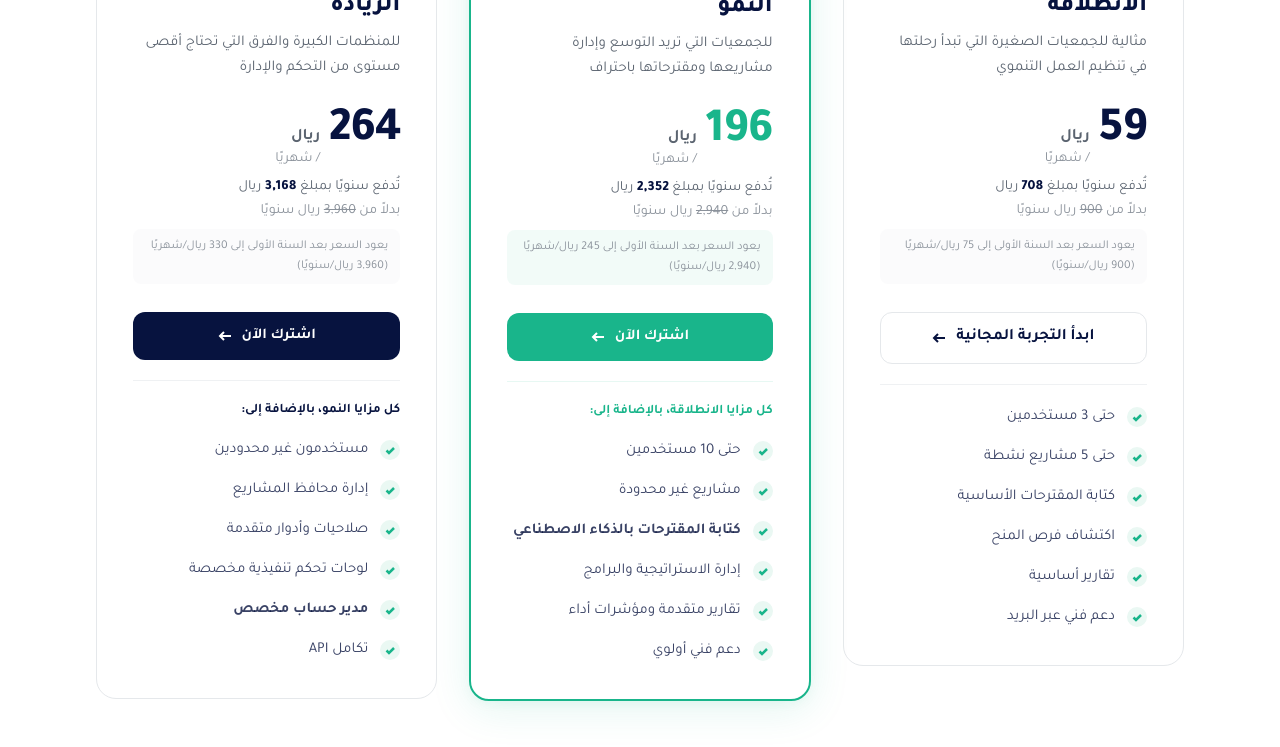
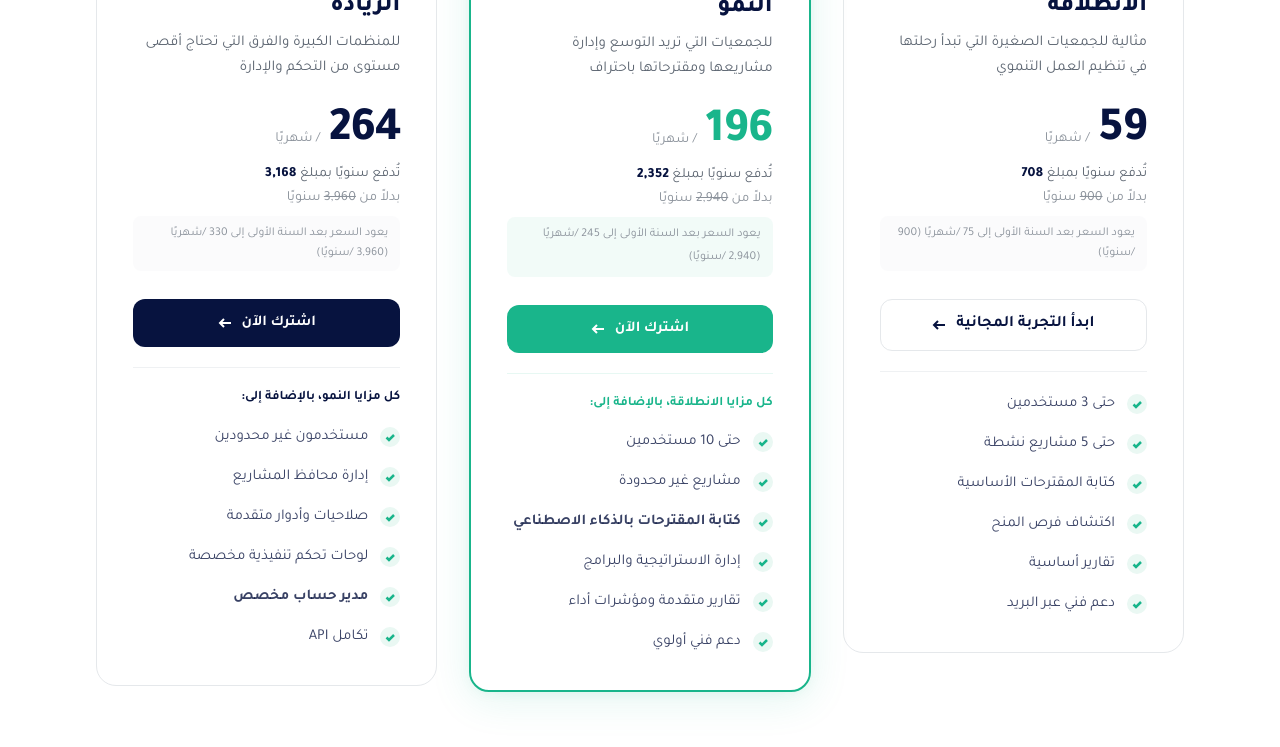
Before and after one commit to ANasserkh/jazeel-website-v2, a Nuxt app: page /pricing in a window 1280 px wide. Shown: the part 740-1487 px from the top of the page. Built offline with nearby package versions, Linux system fonts and the light colour scheme; a small style sheet from the web is missing.

Commit message:
fix : fix riyal commit

```diff
--- a/app/pages/pricing.vue
+++ b/app/pages/pricing.vue
@@ -86,20 +86,23 @@ function openServiceDialog(type) {
                         <div class="mb-7">
                             <div class="flex items-baseline gap-2 mb-2">
                                 <span class="text-[3rem] font-extrabold text-navy leading-none tracking-tight">59</span>
-                                <div class="flex flex-col">
-                                    <span class="text-base font-bold text-neutral-text">ريال</span>
+                                <div class="flex items-center">
+                                    <span class="icon-saudi_riyal_new text-3xl font-bold text-neutral-text"></span>
                                     <span class="text-sm text-neutral-light">/ شهريًا</span>
                                 </div>
                             </div>
                             <p class="text-sm text-neutral-text mt-2">
-                                تُدفع سنويًا بمبلغ <strong class="text-navy font-extrabold">708</strong> ريال
+                                تُدفع سنويًا بمبلغ <strong class="text-navy font-extrabold">708</strong> <span
+                                    class="icon-saudi_riyal_new"></span>
                             </p>
                             <p class="text-sm text-neutral-light mt-1">
-                                بدلاً من <span class="price-strike">900</span> ريال سنويًا
+                                بدلاً من <span class="price-strike">900</span> <span
+                                    class="icon-saudi_riyal_new"></span> سنويًا
                             </p>
                             <p
                                 class="text-xs text-neutral-light mt-2 leading-relaxed bg-neutral-bg/60 rounded-lg px-3 py-2">
-                                يعود السعر بعد السنة الأولى إلى 75 ريال/شهريًا (900 ريال/سنويًا)
+                                يعود السعر بعد السنة الأولى إلى 75 <span class="icon-saudi_riyal_new"></span>/شهريًا
+                                (900 <span class="icon-saudi_riyal_new"></span>/سنويًا)
                             </p>
                         </div>
 
@@ -186,20 +189,23 @@ function openServiceDialog(type) {
                             <div class="flex items-baseline gap-2 mb-2">
                                 <span
                                     class="text-[3rem] font-extrabold text-jgreen leading-none tracking-tight">196</span>
-                                <div class="flex flex-col">
-                                    <span class="text-base font-bold text-neutral-text">ريال</span>
+                                <div class="flex items-center">
+                                    <span class="icon-saudi_riyal_new text-3xl font-bold text-neutral-text"></span>
                                     <span class="text-sm text-neutral-light">/ شهريًا</span>
                                 </div>
                             </div>
                             <p class="text-sm text-neutral-text mt-2">
-                                تُدفع سنويًا بمبلغ <strong class="text-navy font-extrabold">2,352</strong> ريال
+                                تُدفع سنويًا بمبلغ <strong class="text-navy font-extrabold">2,352</strong> <span
+                                    class="icon-saudi_riyal_new"></span>
                             </p>
                             <p class="text-sm text-neutral-light mt-1">
-                                بدلاً من <span class="price-strike">2,940</span> ريال سنويًا
+                                بدلاً من <span class="price-strike">2,940</span> <span
+                                    class="icon-saudi_riyal_new"></span> سنويًا
                             </p>
                             <p
                                 class="text-xs text-neutral-light mt-2 leading-relaxed bg-jgreen-50/60 rounded-lg px-3 py-2">
-                                يعود السعر بعد السنة الأولى إلى 245 ريال/شهريًا (2,940 ريال/سنويًا)
+                                يعود السعر بعد السنة الأولى إلى 245 <span class="icon-saudi_riyal_new"></span>/شهريًا
+                                (2,940 <span class="icon-saudi_riyal_new text-base"></span>/سنويًا)
                             </p>
                         </div>
 
@@ -286,20 +292,23 @@ function openServiceDialog(type) {
                             <div class="flex items-baseline gap-2 mb-2">
                                 <span
                                     class="text-[3rem] font-extrabold text-navy leading-none tracking-tight">264</span>
-                                <div class="flex flex-col">
-                                    <span class="text-base font-bold text-neutral-text">ريال</span>
+                                <div class="flex items-center">
+                                    <span class="icon-saudi_riyal_new text-3xl font-bold text-neutral-text"></span>
                                     <span class="text-sm text-neutral-light">/ شهريًا</span>
                                 </div>
                             </div>
                             <p class="text-sm text-neutral-text mt-2">
-                                تُدفع سنويًا بمبلغ <strong class="text-navy font-extrabold">3,168</strong> ريال
+                                تُدفع سنويًا بمبلغ <strong class="text-navy font-extrabold">3,168</strong> <span
+                                    class="icon-saudi_riyal_new"></span>
                             </p>
                             <p class="text-sm text-neutral-light mt-1">
-                                بدلاً من <span class="price-strike">3,960</span> ريال سنويًا
+                                بدلاً من <span class="price-strike">3,960</span> <span
+                                    class="icon-saudi_riyal_new"></span> سنويًا
                             </p>
                             <p
                                 class="text-xs text-neutral-light mt-2 leading-relaxed bg-neutral-bg/60 rounded-lg px-3 py-2">
-                                يعود السعر بعد السنة الأولى إلى 330 ريال/شهريًا (3,960 ريال/سنويًا)
+                                يعود السعر بعد السنة الأولى إلى 330 <span class="icon-saudi_riyal_new"></span>/شهريًا
+                                (3,960 <span class="icon-saudi_riyal_new"></span>/سنويًا)
                             </p>
                         </div>
 
@@ -964,7 +973,10 @@ function openServiceDialog(type) {
                         <p class="text-[0.9375rem] text-neutral-text leading-[1.8]">
                             عند التجديد، يعود الاشتراك إلى السعر الأصلي بدون خصم السنة الأولى. مثلاً: باقة الانطلاقة
                             تعود إلى 900
-                            ريال سنويًا (75 ريال شهريًا)، وباقة النمو إلى 2,940 ريال سنويًا (245 ريال شهريًا).
+                            <span class="icon-saudi_riyal_new"></span> سنويًا (75 <span
+                                class="icon-saudi_riyal_new"></span> شهريًا)، وباقة النمو إلى 2,940 <span
+                                class="icon-saudi_riyal_new"></span> سنويًا (245 <span
+                                class="icon-saudi_riyal_new"></span> شهريًا).
                         </p>
                     </div>
                 </div>
--- a/nuxt.config.ts
+++ b/nuxt.config.ts
@@ -24,7 +24,10 @@ export default defineNuxtConfig({
   },
 
   devtools: { enabled: true },
-  css: ["./app/assets/css/main.css"],
+  css: [
+    "./app/assets/css/main.css",
+    "@emran-alhaddad/saudi-riyal-font/index.css",
+  ],
   postcss: {
     plugins: {
       tailwindcss: {},
--- a/package.json
+++ b/package.json
@@ -10,6 +10,7 @@
     "postinstall": "nuxt prepare"
   },
   "dependencies": {
+    "@emran-alhaddad/saudi-riyal-font": "^1.1.0",
     "@vueuse/nuxt": "^14.2.1",
     "date-fns": "^4.1.0",
     "nuxt": "^4.4.2",
```
Also changed, not shown: 1 other file (tests, documents, lock files or other folders).
